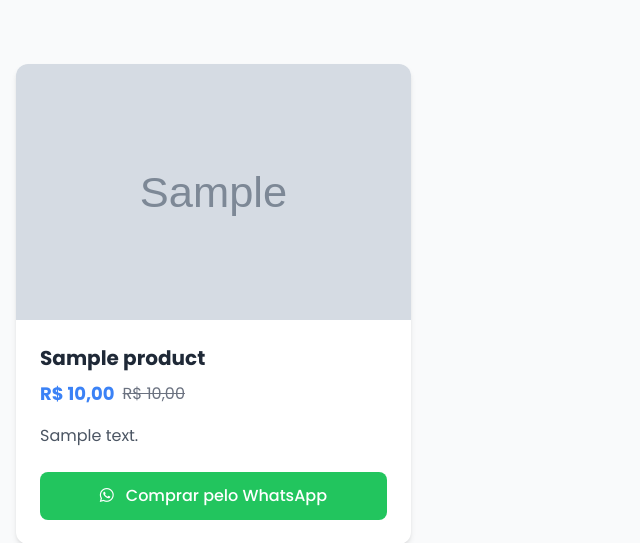
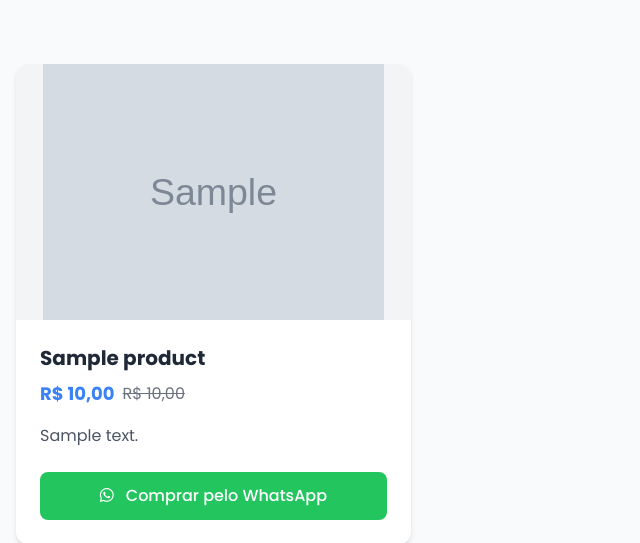
Before and after one commit to felippe11/FSeletromcz, a Flask app: page /loja in a window 1280 px wide. Shown: the part 800-1343 px from the top of the page, without its empty margins (0-640 px from the left). Run offline with Flask 3, Linux system fonts and the light colour scheme; tables that the repository leaves empty hold one stand-in row (values such as "Sample post"); grey boxes marked "Sample" are stand-in pictures; some libraries are stand-ins or nearby versions.

Commit message:
ajuste produtos

```diff
--- a/app/routes.py
+++ b/app/routes.py
@@ -70,6 +70,24 @@ def save_image(file):
     except Exception as e:
         logging.error(f"Erro ao salvar imagem: {e}")
         return None
+
+# Função auxiliar para excluir imagem antiga
+def delete_image(filename):
+    if not filename:
+        return
+
+    try:
+        # Caminho completo para o arquivo
+        file_path = os.path.join(current_app.config['UPLOAD_FOLDER'], filename)
+
+        # Verificar se o arquivo existe e excluir
+        if os.path.exists(file_path):
+            os.remove(file_path)
+            logging.info(f"Imagem excluída com sucesso: {filename}")
+        else:
+            logging.warning(f"Imagem não encontrada para exclusão: {filename}")
+    except Exception as e:
+        logging.error(f"Erro ao excluir imagem: {e}")
 
 @main.route('/')
 def home():
@@ -572,9 +590,16 @@ def edit_product(id):
 
             # Processar upload de nova imagem - apenas se um arquivo for selecionado
             if form.image.data and hasattr(form.image.data, 'filename') and form.image.data.filename:
+                # Guardar a imagem antiga para excluir após o commit
+                old_image = product.image
+
+                # Upload da nova imagem
                 image_path = save_image(form.image.data)
                 if image_path:
                     product.image = image_path
+
+                    # Excluir a imagem antiga após salvar a nova com sucesso
+                    delete_image(old_image)
 
             # Salvar no banco de dados
             db.session.commit()
@@ -599,9 +624,16 @@ def delete_product(id):
     product = Product.query.get_or_404(id)
 
     try:
+        # Guardar referência à imagem antes de excluir o produto
+        image_filename = product.image
+
         # Remover produto do banco de dados
         db.session.delete(product)
         db.session.commit()
+
+        # Depois da exclusão bem-sucedida no banco, excluir o arquivo de imagem
+        delete_image(image_filename)
+
         flash('Produto excluído com sucesso!', 'success')
     except Exception as e:
         db.session.rollback()
--- a/app/templates/loja.html
+++ b/app/templates/loja.html
@@ -27,9 +27,12 @@
                 {% if products %}
                     {% for product in products %}
                         <!-- Produto: {{ product.name }} -->
-                        <div class="product-card bg-white rounded-xl shadow-md overflow-hidden">
-                            <img src="{{ url_for('static', filename='img/products/' + product.image) }}" alt="{{ product.name }}" class="w-full h-64 object-cover">
-                            <div class="p-6">
+                        <div class="product-card bg-white rounded-xl shadow-md overflow-hidden flex flex-col h-full">
+                            <div class="h-64 bg-gray-100 flex items-center justify-center">
+                                <img src="{{ url_for('static', filename='img/products/' + product.image) }}" alt="{{ product.name }}" class="w-full h-full object-contain">
+                            </div>
+                            <div class="p-6 flex flex-col flex-grow">
+                                <div class="flex-grow">
                                     <h3 class="text-xl font-bold text-gray-800 mb-2">{{ product.name }}</h3>
                                     <div class="flex items-center mb-4">
                                         <span class="text-blue-500 font-bold text-lg">{{ product.price|format_currency }}</span>
@@ -38,7 +41,8 @@
                                         {% endif %}
                                     </div>
                                     <p class="text-gray-600 mb-6">{{ product.description }}</p>
-                                <a href="https://wa.me/5582988916657?text=Olá!%20Tenho%20interesse%20no%20{{ product.name|urlencode }}.%20Pode%20me%20dar%20mais%20informações?" target="_blank" rel="noopener noreferrer" class="w-full inline-block text-center bg-green-500 hover:bg-green-600 text-white px-4 py-3 rounded-lg font-medium transition duration-300">
+                                </div>
+                                <a href="https://wa.me/5582988916657?text=Olá!%20Tenho%20interesse%20no%20{{ product.name|urlencode }}.%20Pode%20me%20dar%20mais%20informações?" target="_blank" rel="noopener noreferrer" class="w-full inline-block text-center bg-green-500 hover:bg-green-600 text-white px-4 py-3 rounded-lg font-medium transition duration-300 mt-auto">
                                     <i class="fab fa-whatsapp mr-2"></i> Comprar pelo WhatsApp
                                 </a>
                             </div>
```
Also changed, not shown: app/static/img/products/041f2fba41c340259c563c383ac40672_41K8yvisQxL._AC_SL1200_.jpg (deleted), app/static/img/products/25201abd7c0f4e04adb4aa0d4c27f41b_41K8yvisQxL._AC_SL1200_.jpg (deleted), app/static/img/products/3d56b05f71c5412b8b5a3f9031a93aa4_41k3Z5KfIuL._AC_SX679_.jpg (deleted), app/static/img/products/71b8aef2d960431695be51ac5dee791f_f042e1d7c9c64deeb0b938cf8c19e6d1_41k3Z5KfIuL._AC_SX679_-removebg-preview.png (added), app/static/img/products/f042e1d7c9c64deeb0b938cf8c19e6d1_41k3Z5KfIuL._AC_SX679_.jpg (deleted), app/static/img/products/f400db9a89c04f8882bc88550d848a85_41K8yvisQxL._AC_SL1200_.jpg (deleted), instance/fs_eletromcz.db. Lines whose indentation alone changed are shown as unchanged.
